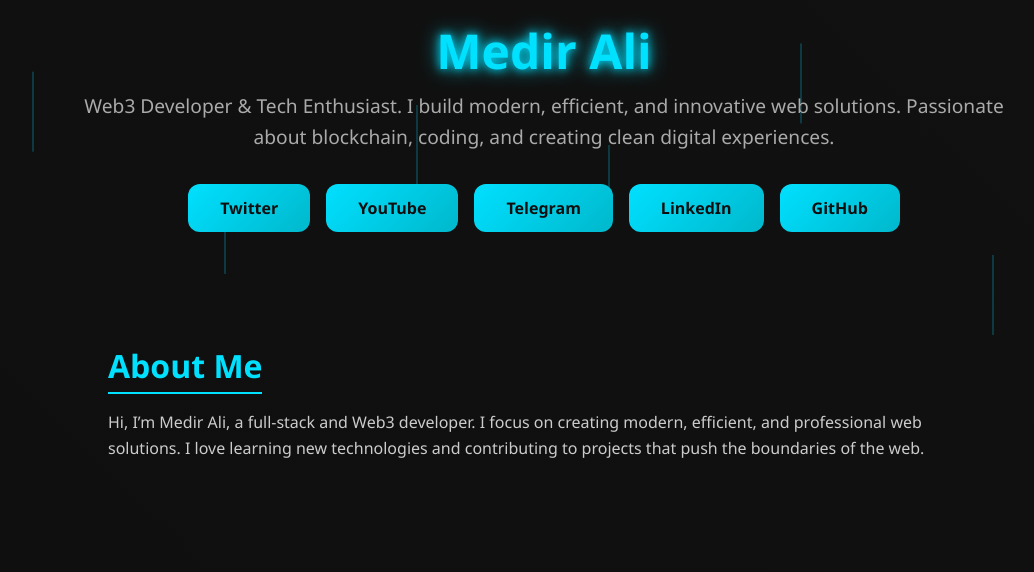
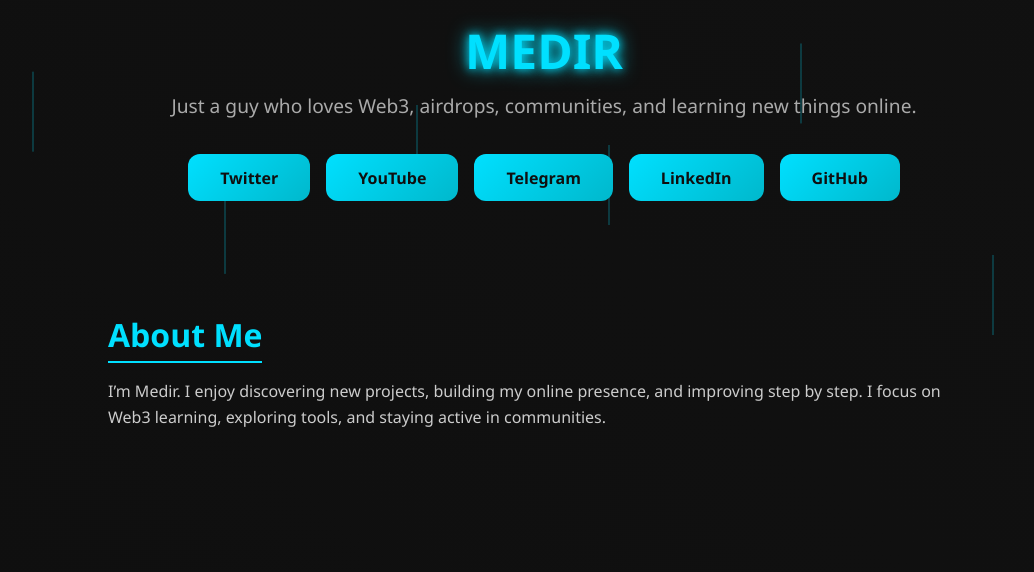
Before and after one commit to 0xmedir/0xmedir.github.io, a plain HTML site: page index.html in a window 1280 px wide. Shown: the part 215-787 px from the top of the page, without its empty margins (96-1130 px from the left). Drawn offline with Linux system fonts and the light colour scheme.

Commit message:
Revise title and bio in index.html
Updated personal branding and bio to reflect a more casual tone and focus on Web3 interests.

```diff
--- a/index.html
+++ b/index.html
@@ -3,7 +3,7 @@
 <head>
   <meta charset="UTF-8">
   <meta name="viewport" content="width=device-width, initial-scale=1.0">
-  <title>Medir Ali | Web3 Developer</title>
+  <title>MEDIR</title>
   <meta name="description" content="Personal site & links by Medir Ali">
   <style>
     /* Reset */
@@ -149,9 +149,9 @@
   <div class="container">
     <!-- Header -->
     <img src="https://i.postimg.cc/kB3MkvK8/1764080747486-2.jpg" alt="Medir Ali" class="profile-pic">
-    <h1>Medir Ali</h1>
+    <h1>MEDIR</h1>
     <p class="bio">
-      Web3 Developer & Tech Enthusiast. I build modern, efficient, and innovative web solutions. Passionate about blockchain, coding, and creating clean digital experiences.
+      Just a guy who loves Web3, airdrops, communities, and learning new things online.
     </p>
 
     <!-- Social Links -->
@@ -167,7 +167,7 @@
     <section id="about">
       <h2>About Me</h2>
       <p>
-        Hi, I’m Medir Ali, a full-stack and Web3 developer. I focus on creating modern, efficient, and professional web solutions. I love learning new technologies and contributing to projects that push the boundaries of the web.
+        I’m Medir. I enjoy discovering new projects, building my online presence, and improving step by step. I focus on Web3 learning, exploring tools, and staying active in communities.
       </p>
     </section>
 
@@ -182,5 +182,5 @@
 
     <!-- Footer -->
     <footer style="text-align:center; padding:2rem 1rem; border-top:1px solid #00e0ff; margin-top:2rem; color:#aaa;">
-      <p>© 2025 Medir Ali | Made with ❤️ & Web3 tech</p>
+      <p>Mεd¡r⌁© 2025</p>
     </footer>
```
